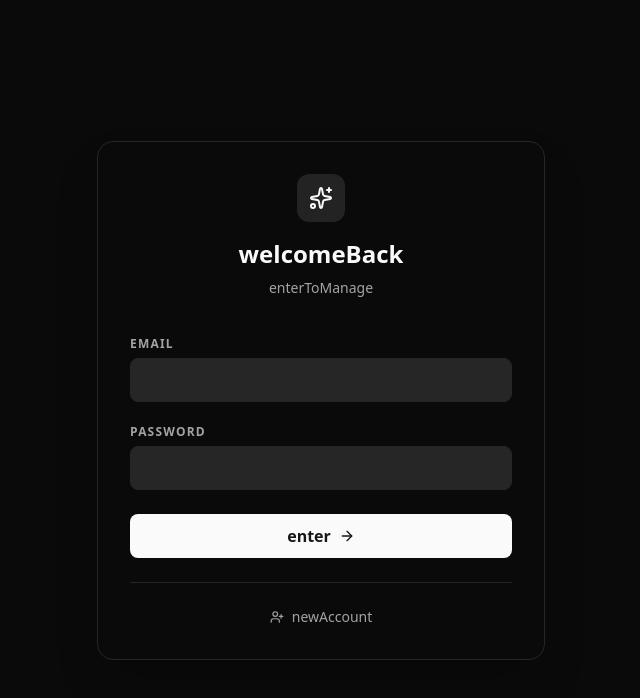
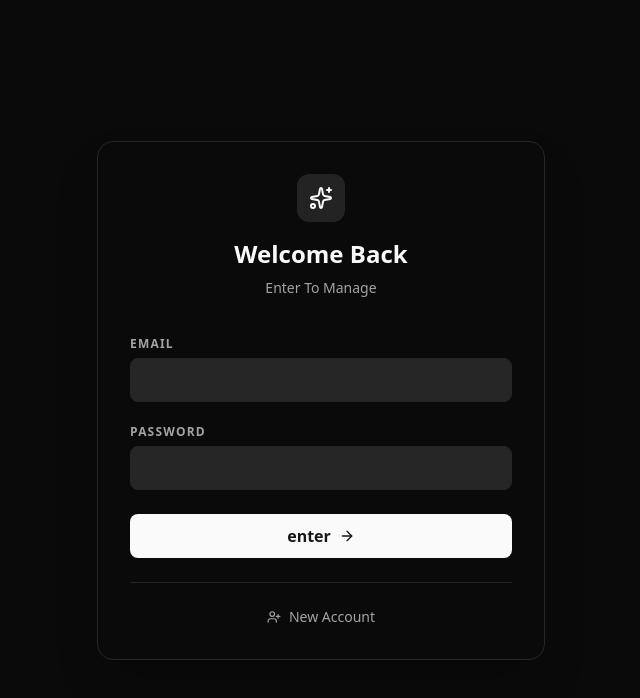
Before and after one commit to Ja1Gabs/my-routine-app, a React (Vite) app: page / in a window 1280 px wide. Shown: the top 698 px of the page, without its empty margins (319-959 px from the left). Built offline with nearby package versions, Linux system fonts and the light colour scheme.

Commit message:
bem inútil

```diff
--- a/src/components/auth/LoginScreen.jsx
+++ b/src/components/auth/LoginScreen.jsx
@@ -35,9 +35,9 @@ const LoginScreen = () => {
             <Sparkles />
           </div>
           <h1 className="text-2xl font-bold text-foreground">
-            {isRegister ? t('createAccount') : t('welcomeBack')}
+            {isRegister ? t('Create Account') : t('Welcome Back')}
           </h1>
-          <p className="text-muted-foreground text-sm mt-2">{t('enterToManage')}</p>
+          <p className="text-muted-foreground text-sm mt-2">{t('Enter To Manage')}</p>
         </div>
 
         {error && (
@@ -100,7 +100,7 @@ const LoginScreen = () => {
             className="text-sm text-muted-foreground hover:text-foreground flex items-center gap-2 transition-colors"
           >
             {isRegister ? <LogIn size={14} /> : <UserPlus size={14} />}
-            {isRegister ? t('haveAccount') : t('newAccount')}
+            {isRegister ? t('Have Account') : t('New Account')}
           </button>
         </div>
       </div>
```
